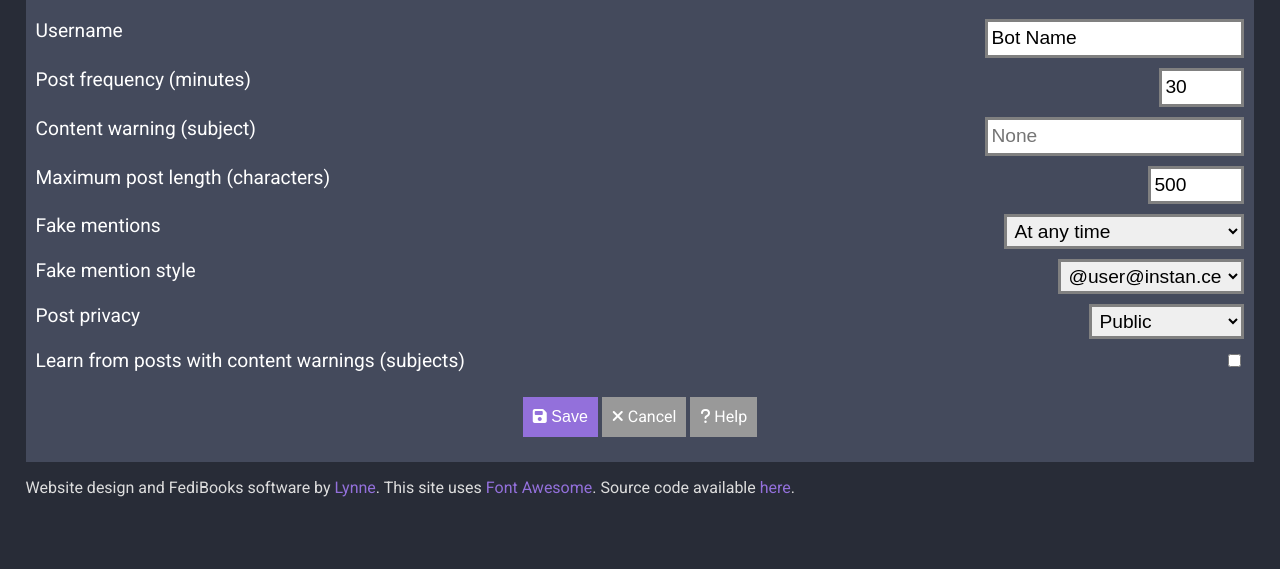
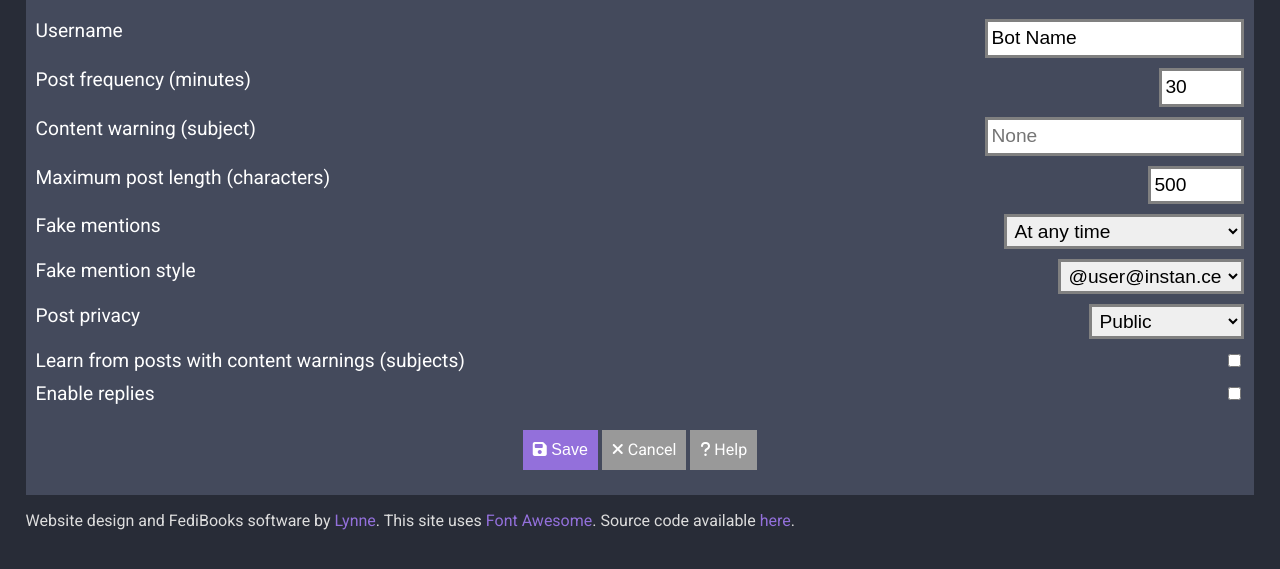
Before and after one commit to Lynnesbian/FediBooks, a Flask app: page /bot/edit/1 in a window 1280 px wide. Shown: the part 193-762 px from the top of the page. Run offline with Flask 2, Linux system fonts and the light colour scheme; parts of the project's set-up code (start-up, migrations or seed data) failed here and were passed over; some libraries are stand-ins or nearby versions.

Commit message:
add checkbox for en/disabling replies

```diff
--- a/templates/bot_edit.html
+++ b/templates/bot_edit.html
@@ -57,6 +57,10 @@
 				<label for="cw-learning" class="large">Learn from posts with content warnings (subjects)</label>
 				<input type="checkbox" name="cw-learning">
 			</div>
+			<div class="row">
+				<label for="replies" class="large">Enable replies</label>
+				<input type="checkbox" name="replies">
+			</div>
 			<div class="container centred">
 				<button class="button btn-primary"><i class="fas fa-save"></i> Save</button>
 				<a href="/" class="button btn-secondary"><i class="fas fa-times"></i> Cancel</a>
```
